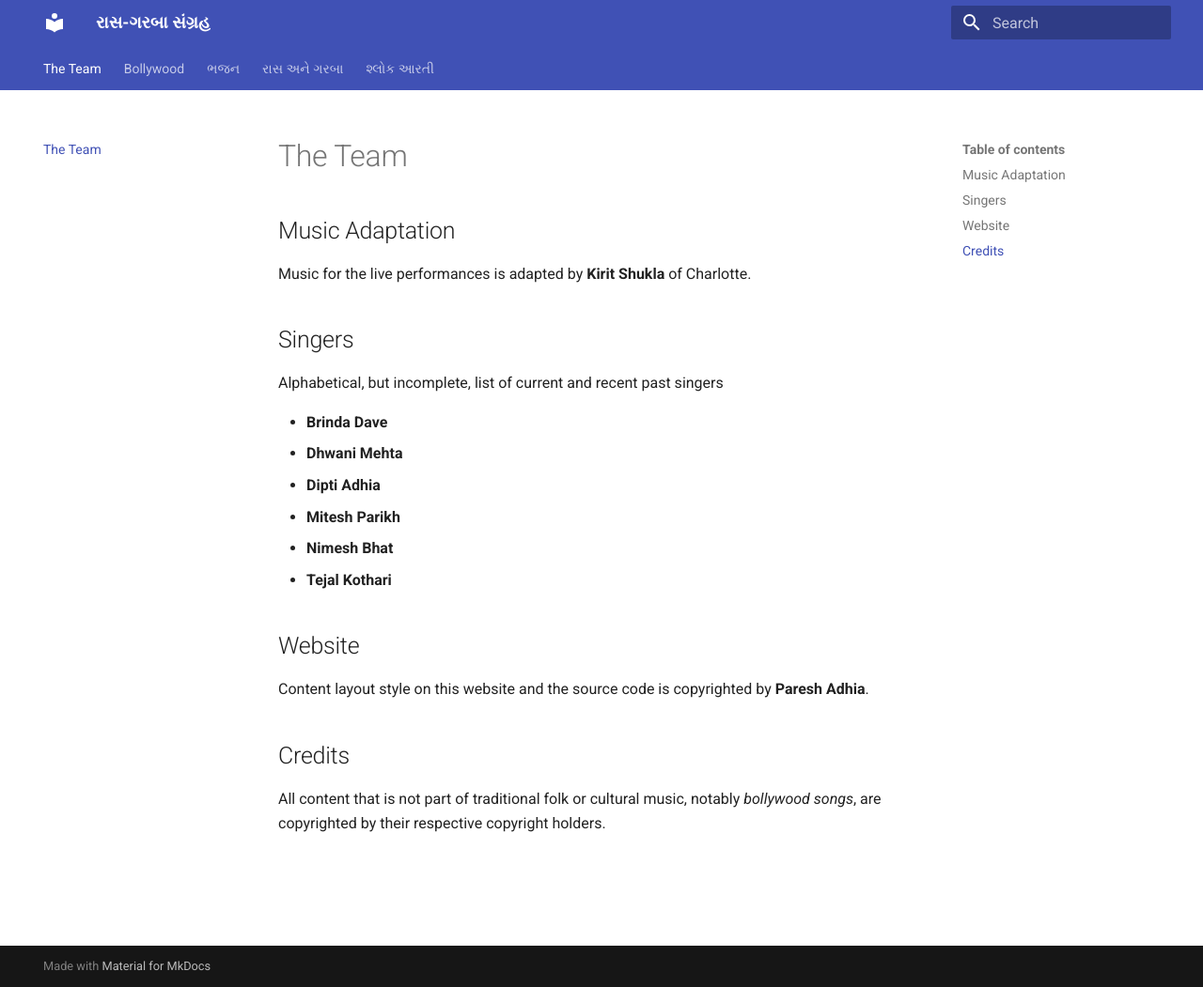
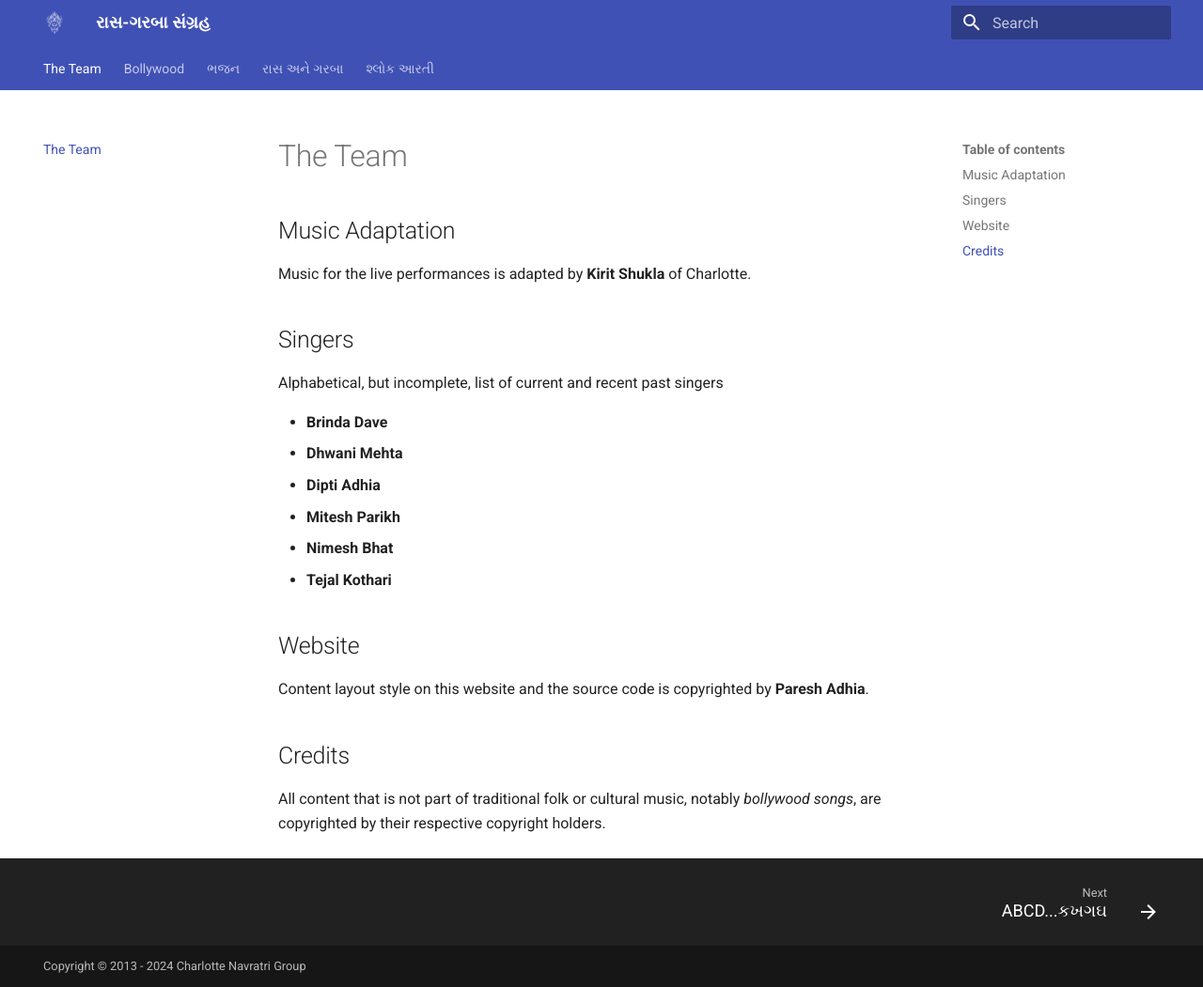
Before and after one commit to raas-garba/raas, an MkDocs documentation site: the page built from docs/index.md, in a window 1280 px wide and 1051 px high. Shown: the whole window at 94% size. Built offline with MkDocs 1.6.1 and Material for MkDocs 9.7.7, drawn with Linux system fonts in a browser that asks for light colours.

Commit message:
--wip-- [skip ci]

```diff
--- a/mkdocs.yml
+++ b/mkdocs.yml
@@ -2,10 +2,17 @@ site_name: રાસ-ગરબા સંગ્રહ
 site_author: Paresh Adhia
 theme:
   name: material
+  logo: assets/amba.png
   features:
     - navigation.tabs
     - navigation.tracking
     - navigation.indexes
+    - navigation.footer
+
+copyright: Copyright &copy; 2013 - 2024 Charlotte Navratri Group
+
+extra:
+  generator: false
 
 markdown_extensions:
   - toc:
```
Also changed, not shown: docs/assets/amba.png (added).
